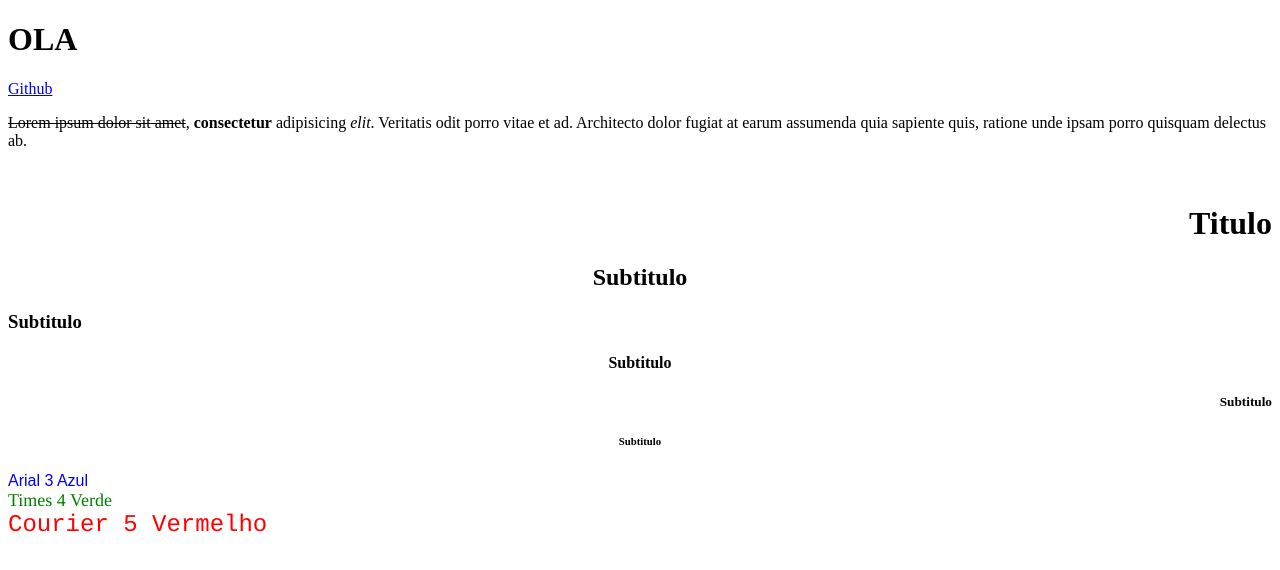
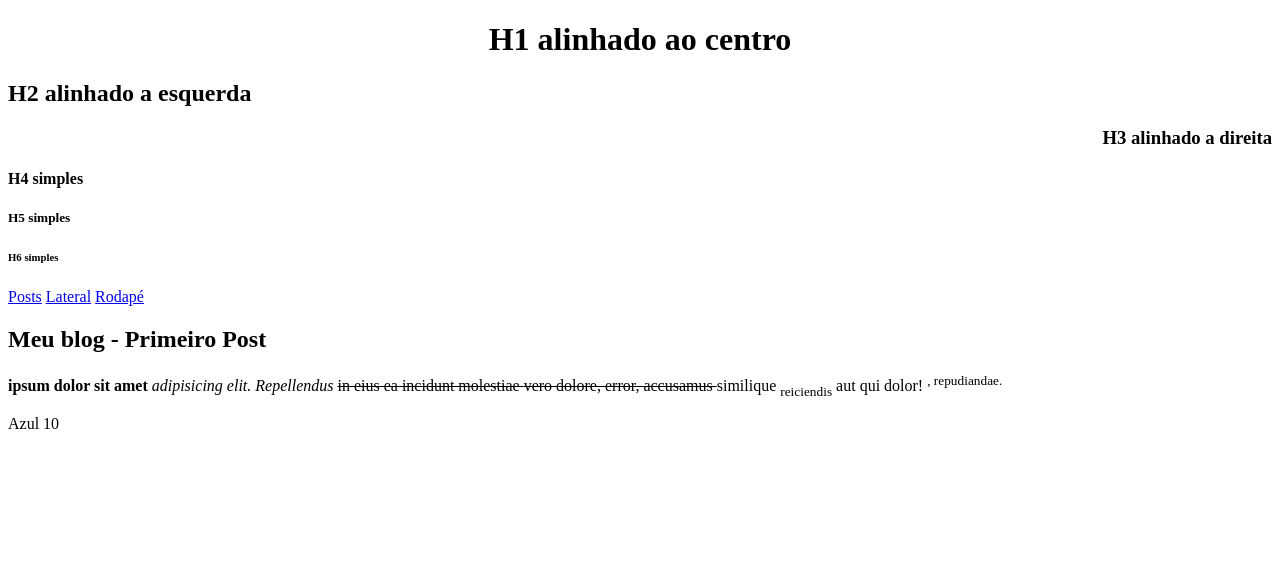
Before and after one commit to ViniciusCamposMedeiros/Facens, a plain HTML site: page WebDesign_2S/Aula3/aula3_index.html in a window 1280 px wide. Drawn offline with Linux system fonts and the light colour scheme.

Commit message:
Estrutura inicial

```diff
--- a/WebDesign_2S/Aula3/aula3_index.html
+++ b/WebDesign_2S/Aula3/aula3_index.html
@@ -6,25 +6,39 @@
     <title>Document</title>
 </head>
 <body>
-    <h1>OLA</h1>
-    <a href="https://github.com/ViniciusCamposMedeiros">
-        Github
-    </a>
-    <br>
-    <p><s>Lorem ipsum dolor sit amet</s>, <b>consectetur</b> adipisicing <i>elit</i>. Veritatis odit porro vitae et ad. Architecto dolor fugiat at earum assumenda quia sapiente quis, ratione unde ipsam porro quisquam delectus ab.   </p>
-    <br>
-    <!--  Comentário, aqui ta faltando coisa em  -->
+    <header>
+        <h1 align="center">H1 alinhado ao centro</h1>
+        <h2 align="left">H2 alinhado a esquerda</h2>
+        <h3 align="right">H3 alinhado a direita</h3>
+        <h4>H4 simples</h4>
+        <h5>H5 simples</h5>
+        <h6>H6 simples</h6>
 
-    <h1 align="right">Titulo</h1>
-    <h2 align="middle">Subtitulo</h2>
-    <h3 align="left">Subtitulo</h3>
-    <h4 align="middle">Subtitulo</h4>
-    <h5 align="right">Subtitulo</h5>
-    <h6 align="middle">Subtitulo</h6>
+        <nav>
+            <a href="#posts">Posts</a>
+            <a href="#lateral">Lateral</a>
+            <a href="#rodape">Rodapé</a>
+        </nav>
 
-    <font face="Arial" size="3" color="blue">Arial 3 Azul</font> <br>
-    <font face="Times" size="4" color="green">Times 4 Verde</font> <br>
-    <font face="Courier" size="5" color="red">Courier 5 Vermelho</font> <br>
+        <section id="posts">
+            <article class="post">
+                <header>
+                    <h2>Meu blog - Primeiro Post</h2>
+                </header>
+                    <p>
+                        <strong> ipsum dolor sit amet </strong>
+                        <em> adipisicing elit. Repellendus </em>
+                        <span style="text-decoration: line-through;">in eius ea incidunt molestiae </span>
+                        <span style="text-decoration: line-through;"> vero dolore, error, accusamus </span>
+                        similique <sub>reiciendis</sub> aut qui
+                        dolor! <sup>, repudiandae.</sup>
+                    </p>
 
+                    <p>
+                        <face font="Arial" size="10" color="blue">Azul 10</face>
+                    </p>
+            </article>
+        </section>
+    </header>
 </body>
 </html>
```
Also changed, not shown: WebDesign_2S/Aula 2/aula2_index.html (added).
